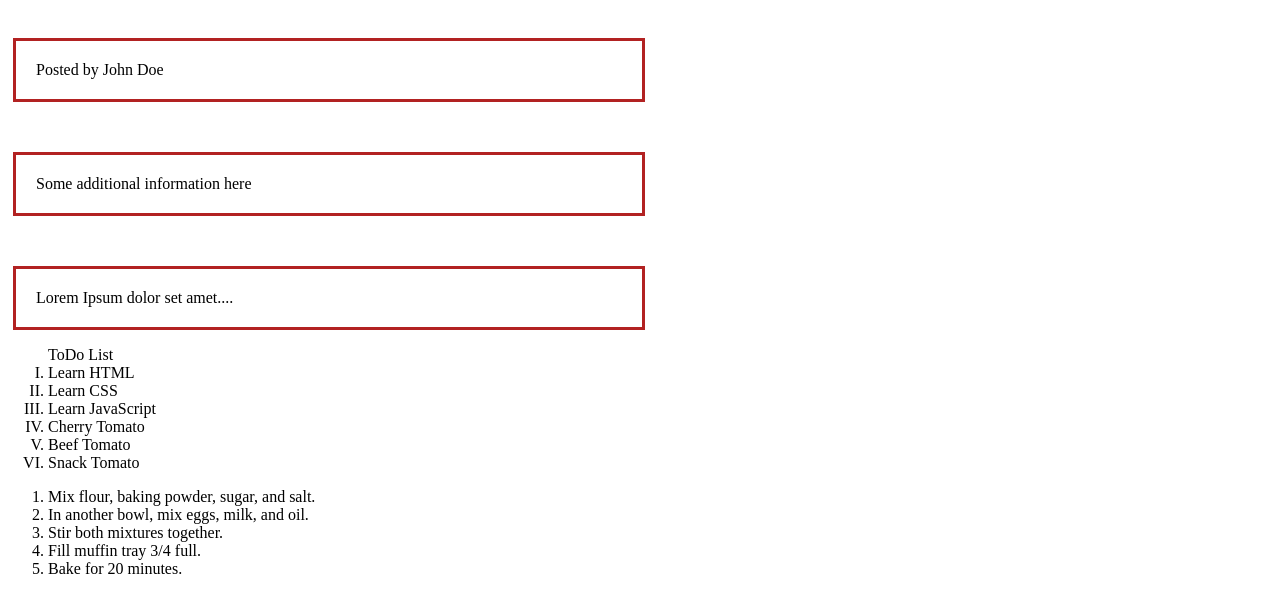
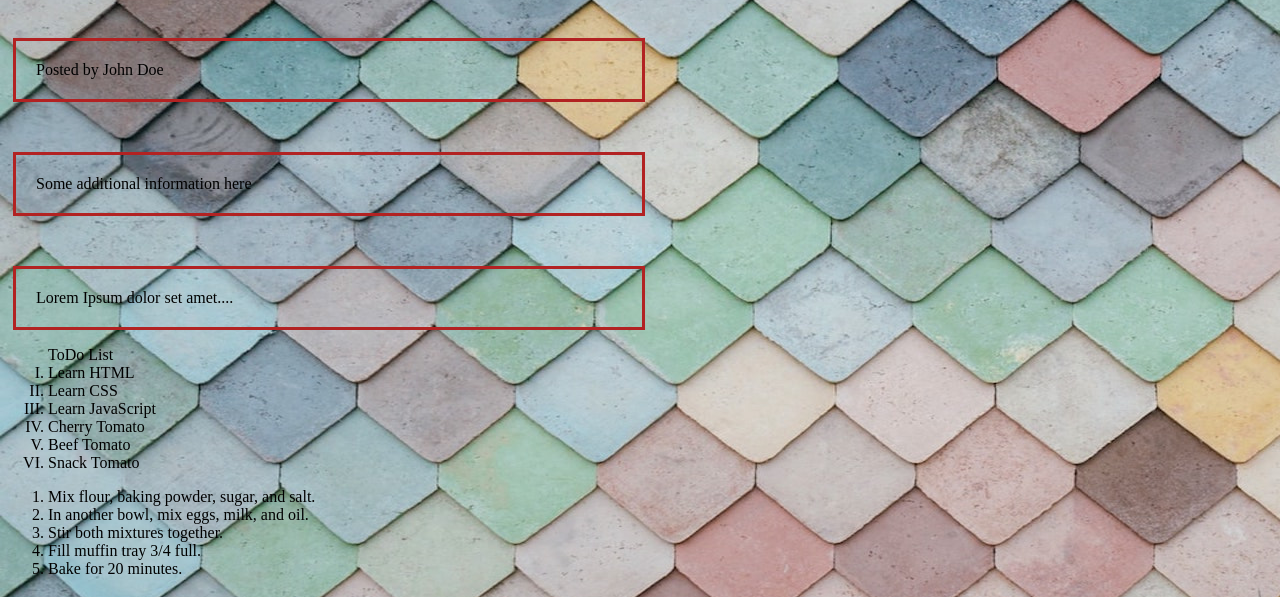
Before and after one commit to ananersesian/first, a plain HTML site: page index.html in a window 1280 px wide. Shown: the part 76-673 px from the top of the page. Drawn offline with Linux system fonts and the light colour scheme.

Commit message:
beckground

```diff
--- a/styles/main.css
+++ b/styles/main.css
@@ -34,5 +34,5 @@ ul{
     list-style-type: upper-roman;
 }
 body {
-background-image: url("images/im.jpg");
+background-image: url('../images/im.jpeg');
 }
```
Also changed, not shown: images/im.jpeg (renamed from images/im..jpeg).
